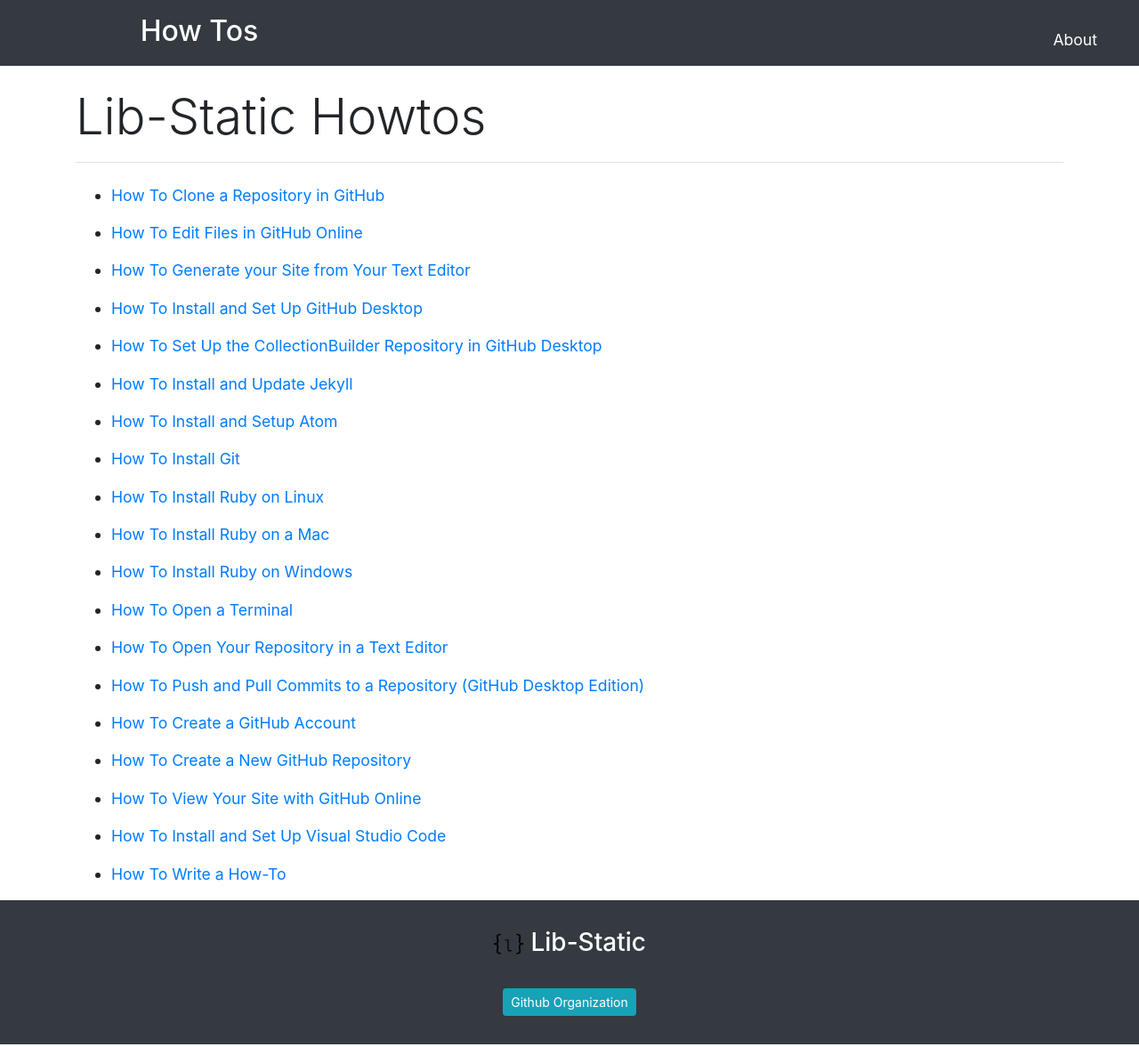
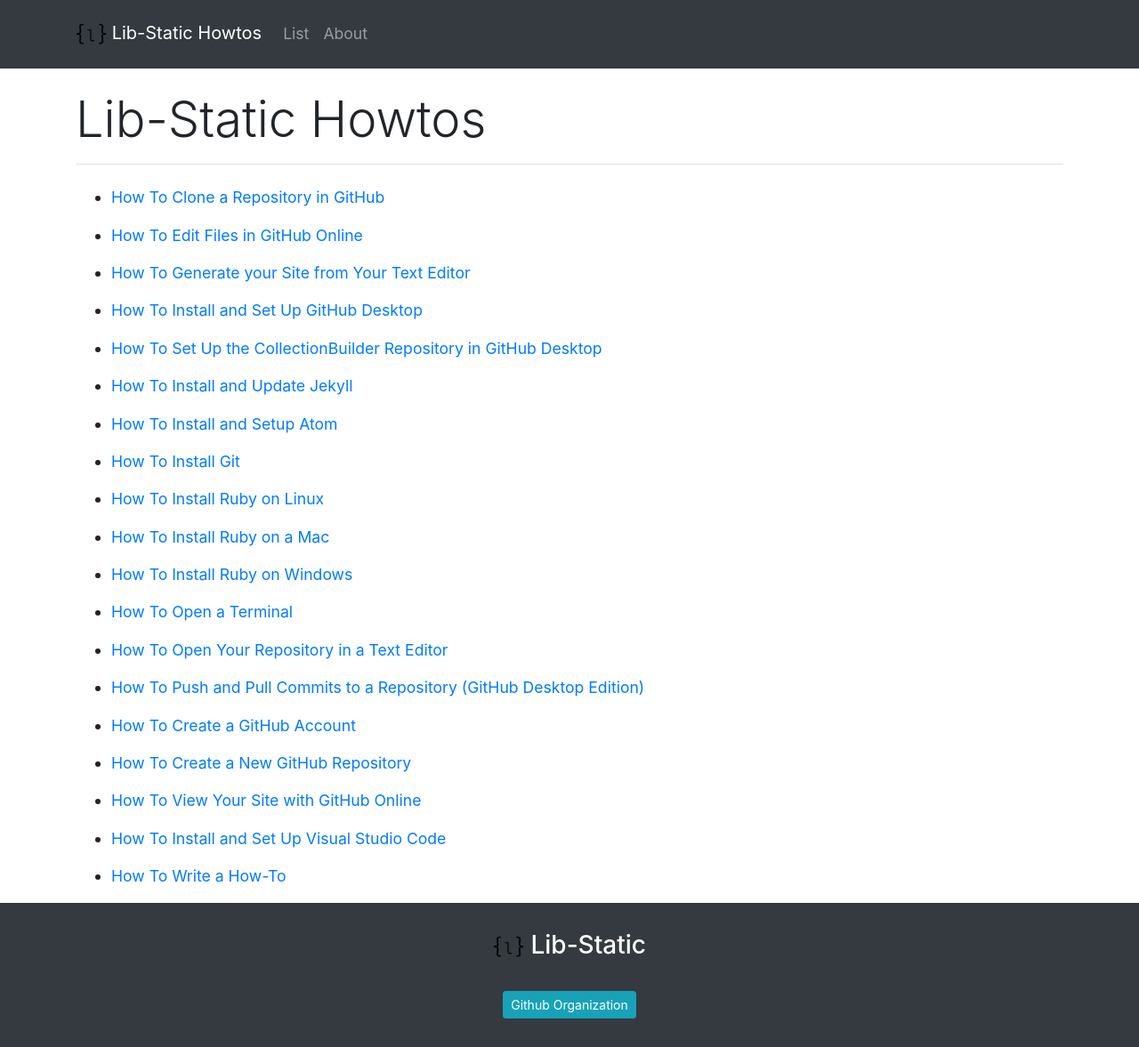
Before and after one commit to lib-static/howto, a Jekyll site: the page built from index.md, in a window 1280 px wide. Shown: the whole page at 89% size. Built offline with Jekyll 4.4.1, drawn with Linux system fonts in a browser that asks for light colours.

Commit message:
create navbar

```diff
--- a/_includes/header.html
+++ b/_includes/header.html
@@ -1,54 +1,19 @@
-<header class="mb-4">
-    <div class="container-fluid h-100">
-        <div class="row px-3 bg-dark text-white py-2">
-            <div class="col-md-4">
-                <div class="row">
-                    <div class="col-12 mx-auto text-center">
-                        <h1 class="mt-2 h2"> <a class="text-white mx-auto" href="{{ '/' | relative_url}}">How Tos</a></h1>
-                    </div>
-                </div>
-            </div>
-            <div class="col-md-8 mt-3" role="navigation">
-                <ul class="nav nav-pills nav-fill float-right">
-                    <!--
-                    <li class="nav-item dropdown">
-                        <a class="nav-link text-white dropdown-toggle" data-toggle="dropdown" href="#" role="button"
-                            aria-haspopup="true" aria-expanded="false">Types</a>
-                        <div class="dropdown-menu">
-                            <a class="dropdown-item" href="https://collectionbuilder.github.io/collectionbuilder-gh/about/">Github-Pages</a>
-                            <a class="dropdown-item disabled" href="#">Stand Alone</a>
-                            <a class="dropdown-item" href="{{'/skins/' | relative_url}}">Skin - CONTENTdm</a>
-                            <div class="dropdown-divider"></div>
-                            <a class="dropdown-item disabled" href="#">Skin - Murkutu (coming soon)</a>
-                        </div>
-                    </li>
+<nav class="navbar navbar-expand-lg navbar-dark bg-dark">
+    <div class="container">
+        <a class="navbar-brand" href="{{ '/' | relative_url }}"><img src="{{ '/assets/libstatic3.png' | relative_url }}" style="max-height:35px" class="my-2 img-fluid"> Lib-Static Howtos</a>
+        <button class="navbar-toggler" type="button" data-toggle="collapse" data-target="#navbarContent" aria-controls="navbarContent" aria-expanded="false" aria-label="Toggle navigation">
+            <span class="navbar-toggler-icon"></span>
+        </button>
 
-                    <li class="nav-item dropdown">
-                        <a class="nav-link text-white dropdown-toggle" data-toggle="dropdown" href="#" role="button"
-                            aria-haspopup="true" aria-expanded="false">Get Started</a>
-                        <div class="dropdown-menu">
-
-                            <h5 class="ml-2">Documentation</h5>
-
-                                {%for doc in site.data.docs-nav %}
-                                {%unless doc.parent%}
-
-                                <a class="dropdown-item" href="{{ doc.page | prepend: 'docs/' | append: '.html' | relative_url }}">
-                                 {{doc.title}}
-                                </a>
-
-                            {%endunless%}{%endfor%}
-
-                        </div>
-                    </li>
-                -->
-                    <li class="nav-item">
-                        <a class="nav-link text-white" href="{{'about.html' | relative_url}}">About</a>
-                    </li>
-
-                </ul>
-            </div>
-
+        <div class="collapse navbar-collapse" id="navbarContent">
+            <ul class="navbar-nav mr-auto">
+                <li class="nav-item">
+                    <a class="nav-link" href="{{ '/' | relative_url }}">List</a>
+                </li>
+                <li class="nav-item">
+                    <a class="nav-link" href="{{'about.html' | relative_url}}">About</a>
+                </li>
+            </ul>
         </div>
     </div>
-</header>
+</nav>
```
